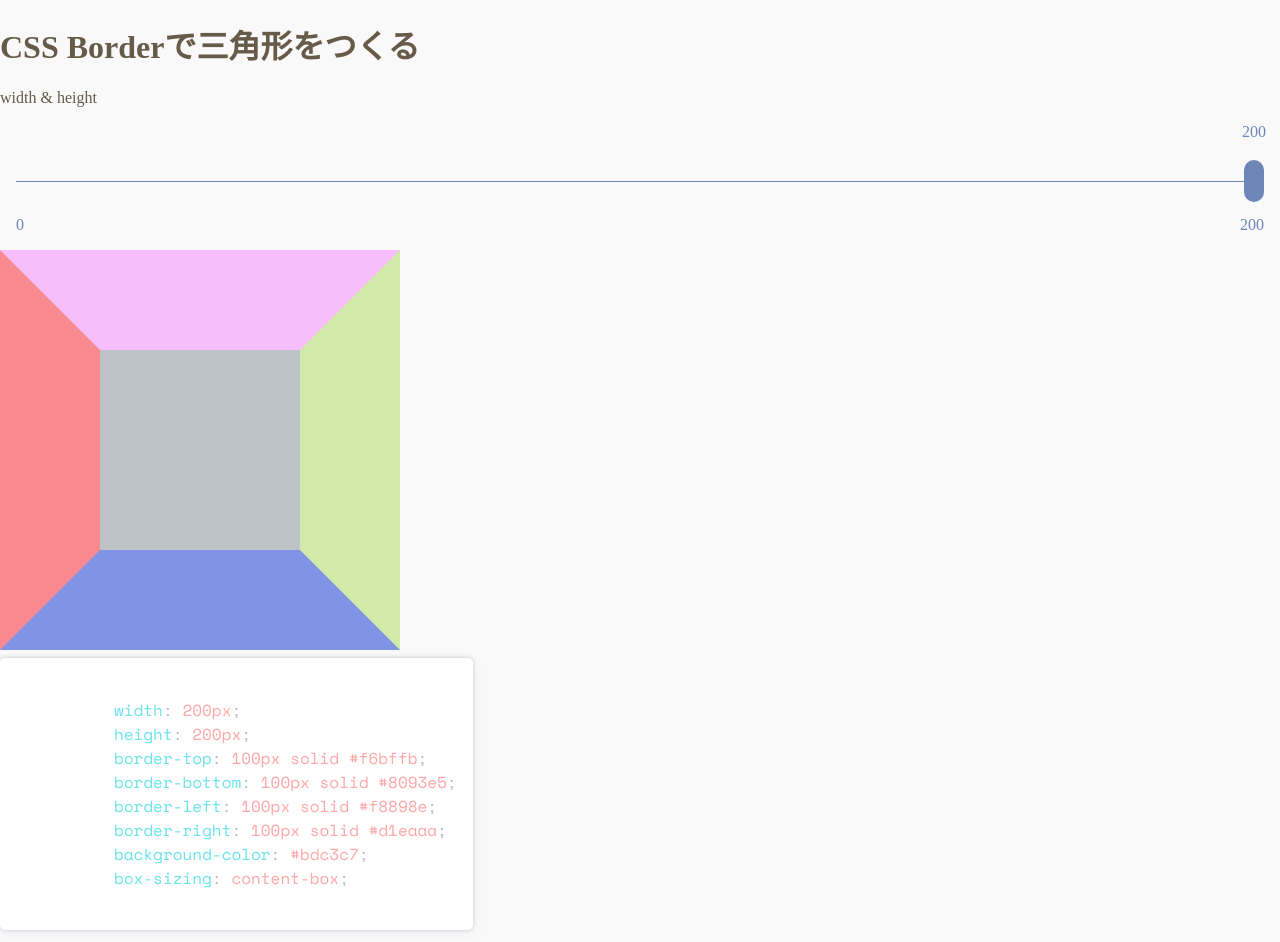
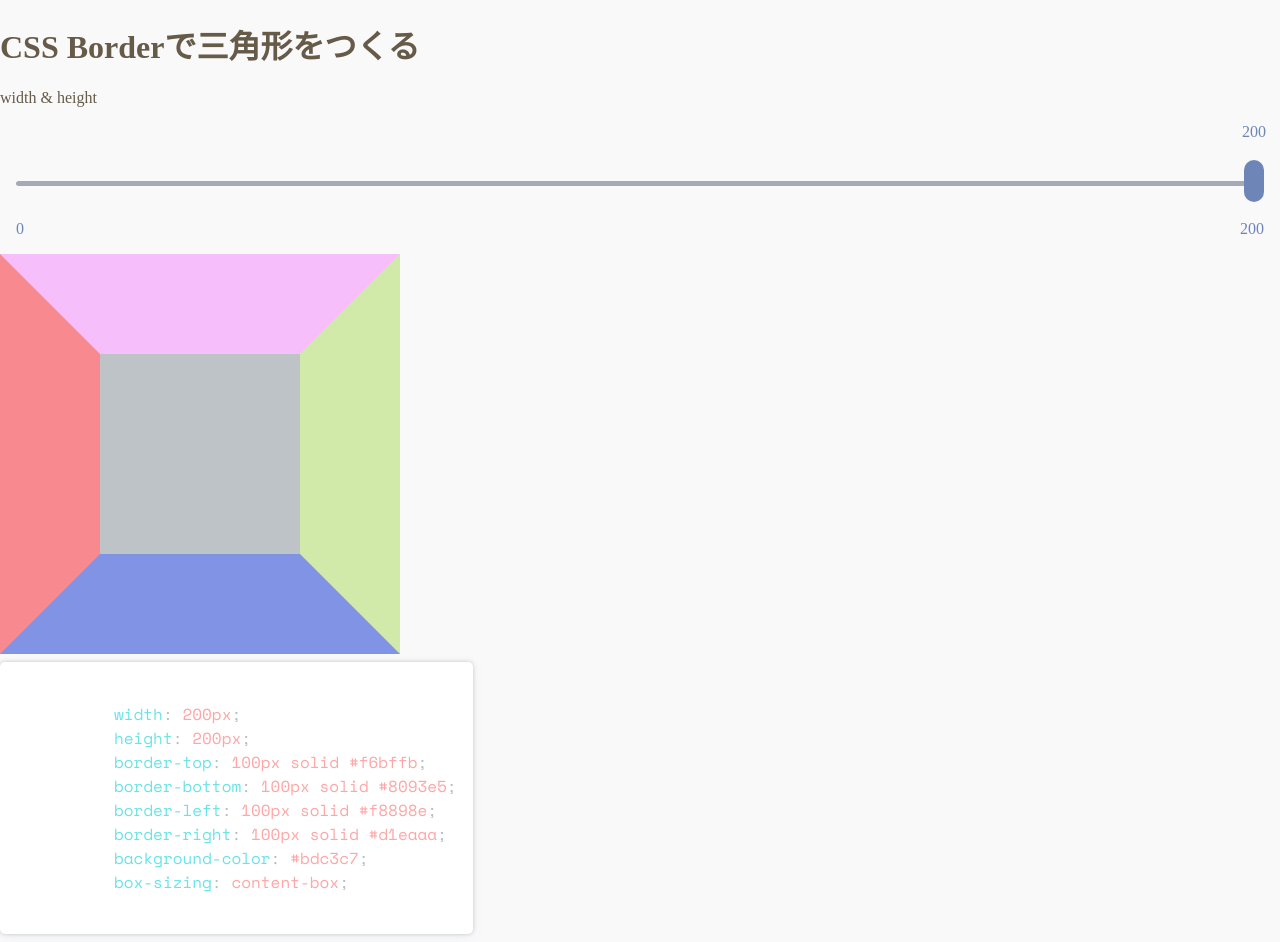
Before and after one commit to tetracalibers/Uispet-frontend, a Next.js app: page /articles/css_triangle in a window 1280 px wide. Built offline with nearby package versions, Linux system fonts and the light colour scheme; a web font is replaced by a local one.

Commit message:
[RangeInput] Trackの太さ調整

```diff
--- a/components/control/RangeInput/index.tsx
+++ b/components/control/RangeInput/index.tsx
@@ -44,11 +44,11 @@ const SliderThumb = styled.div<{ $now: string; $max: number; $min: number }>`
 
 const css_Track = css`
   width: calc(100% - var(--thumb-width));
-  height: 1px;
+  height: 5px;
   cursor: pointer;
   box-shadow: none;
-  background: var(--color);
-  border-radius: 0px;
+  background: #a6a9b6;
+  border-radius: 5px;
 `
 
 const css_Thumb = css`
```
